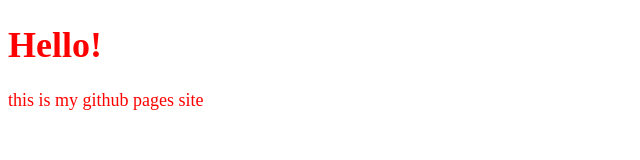
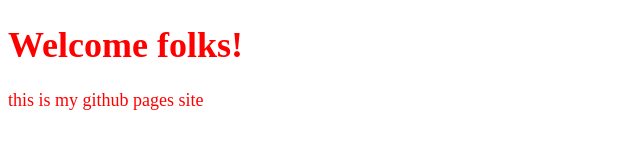
Before and after one commit to shivendrarox/something.github.io, a plain HTML site: page index.html in a window 1280 px wide. Shown: the whole page, without its empty margins (0-640 px from the left). Drawn offline with Linux system fonts and the light colour scheme.

Commit message:
Changed the greeting

```diff
--- a/index.html
+++ b/index.html
@@ -10,8 +10,7 @@
         </style>
     </head>
     <body>
-        <h1>
-            Hello!
+        <h1>Welcome folks!
         </h1>
         this is my github pages site
     </body>
```
